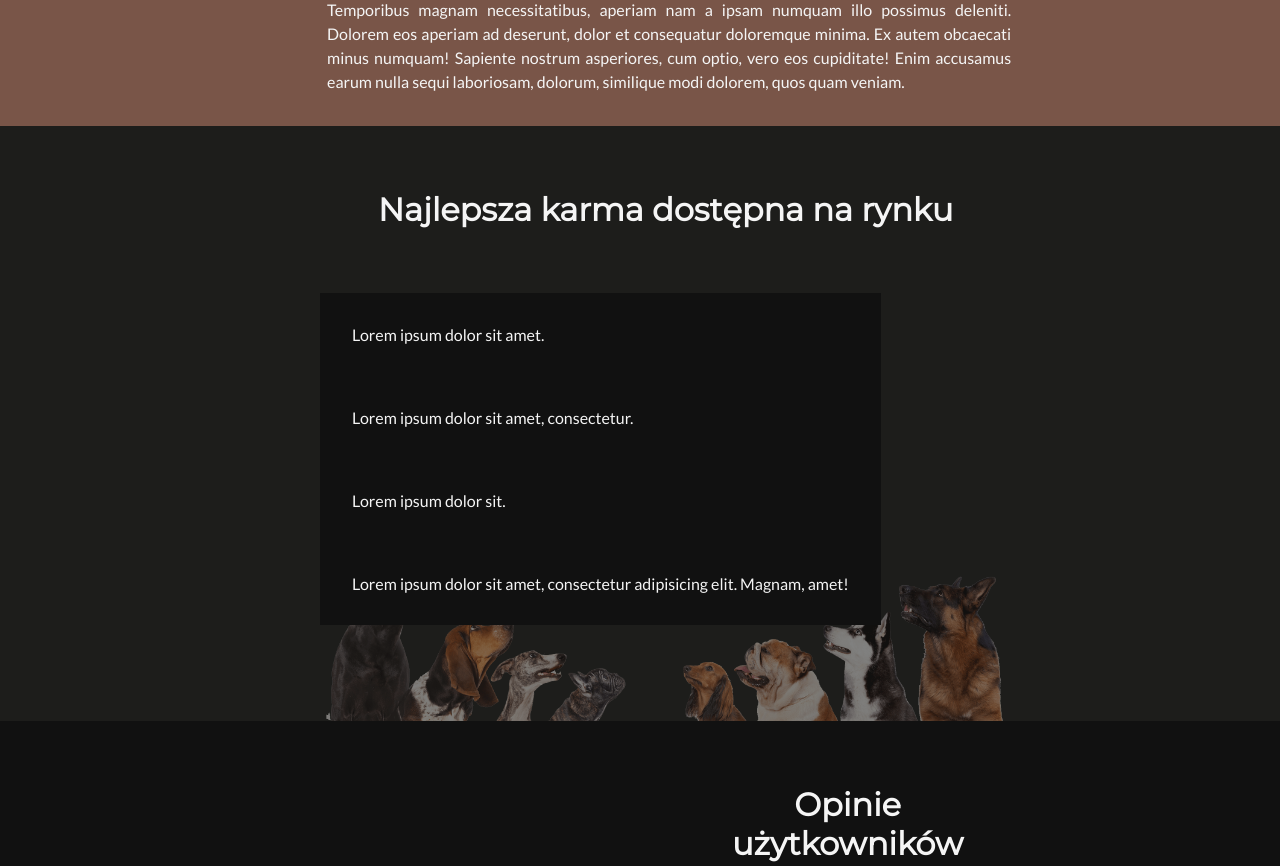
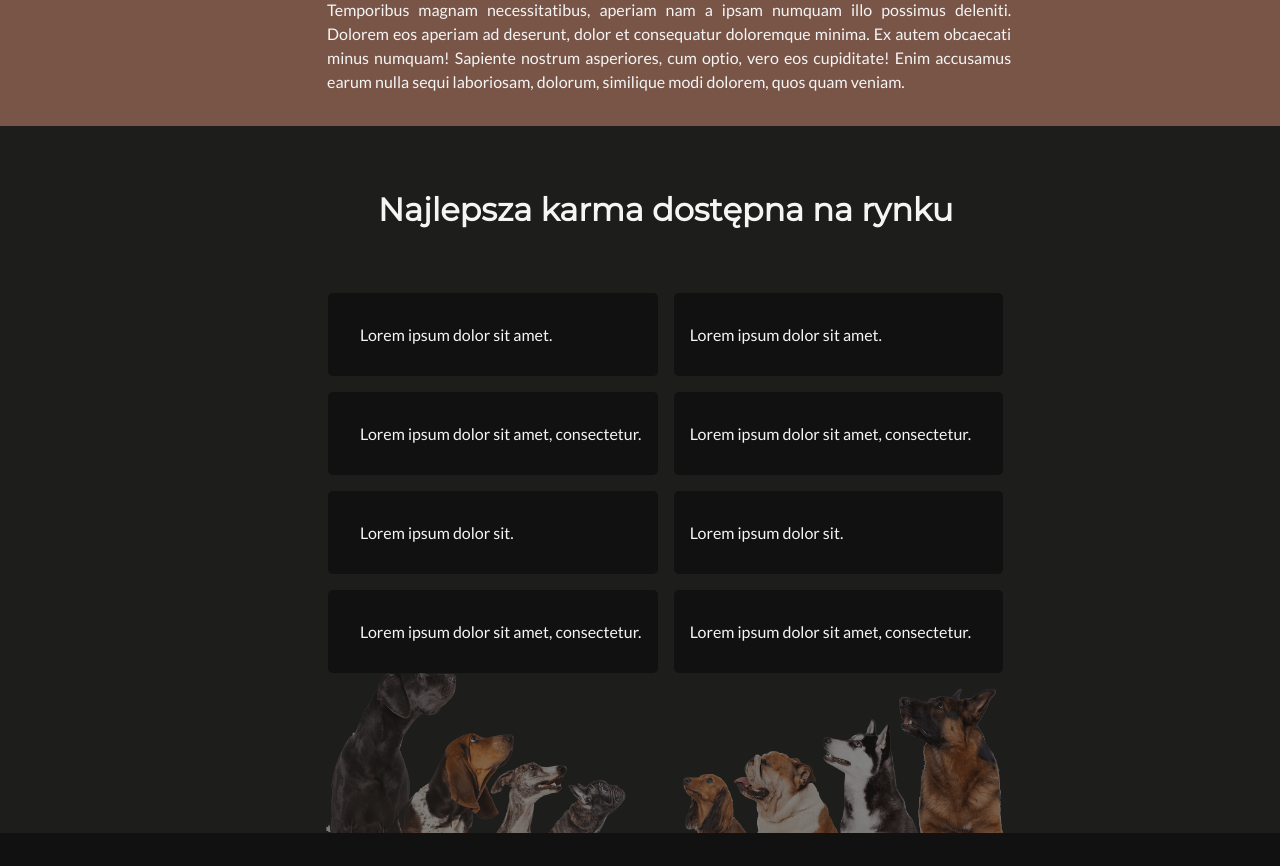
Before and after one commit to alchemedia-pl/Petvita_LP, a website: page distro/index.html in a window 1280 px wide. Shown: the part 3260-4126 px from the top of the page. Drawn offline with Linux system fonts and the light colour scheme.

Commit message:
Almost there

```diff
--- a/distro/index.html
+++ b/distro/index.html
@@ -84,9 +84,14 @@
 				<div id='S4a_feature1'>Lorem ipsum dolor sit amet.</div>
 				<div id='S4a_feature2'>Lorem ipsum dolor sit amet, consectetur.</div>
 				<div id='S4a_feature3'>Lorem ipsum dolor sit.</div>
-				<div id='S4a_feature4'>Lorem ipsum dolor sit amet, consectetur adipisicing elit. Magnam, amet!</div>
+				<div id='S4a_feature4'>Lorem ipsum dolor sit amet, consectetur.</div>
 			</div>
-
+			<div class='S4a_features'>
+				<div id='S4a_feature5'>Lorem ipsum dolor sit amet.</div>
+				<div id='S4a_feature6'>Lorem ipsum dolor sit amet, consectetur.</div>
+				<div id='S4a_feature7'>Lorem ipsum dolor sit.</div>
+				<div id='S4a_feature8'>Lorem ipsum dolor sit amet, consectetur.</div>
+			</div>
 		</div>
 
 		<!-- Sekcja 5 -->
--- a/src/style.less
+++ b/src/style.less
@@ -224,17 +224,17 @@ header {
 .S4a {
 	grid-area: S4a;
 	display: grid;
-	place-items: start start;
+	place-items: center center;
 	background: bottom / contain no-repeat url('../images/S4a_background.png');
 	margin: 0 20em 0 20em;
-	grid-template-columns: auto;
+	grid-template-columns: auto auto;
 	grid-template-rows: repeat(auto, 5);
 	grid-template-areas:
-		"h1_S4a"
-		"S4a_feature1"
-		"S4a_feature2"
-		"S4a_feature3"
-		"S4a_feature4"
+		"h1_S4a h1_S4a"
+		"S4a_feature1 S4a_feature5"
+		"S4a_feature2 S4a_feature6"
+		"S4a_feature3 S4a_feature7"
+		"S4a_feature4 S4a_feature8"
 }
 
 #h1_S4a {
@@ -245,31 +245,69 @@ header {
 
 #S4a_feature1 {
 	grid-area: S4a_feature1;
-	padding: 2em 2em 2em 2em;
+	padding: 2em 1em 2em 2em;
 	background: #111;
+	margin-bottom: 1em;
+	border-radius: 5px;
 }
 
 #S4a_feature2 {
 	grid-area: S4a_feature2;
-	padding: 2em 2em 2em 2em;
+	padding: 2em 1em 2em 2em;
 	background: #111;
+	margin-bottom: 1em;
+	border-radius: 5px;
 }
 
 #S4a_feature3 {
 	grid-area: S4a_feature3;
-	padding: 2em 2em 2em 2em;
+	padding: 2em 1em 2em 2em;
 	background: #111;
+	margin-bottom: 1em;
+	border-radius: 5px;
 }
 
 #S4a_feature4 {
 	grid-area: S4a_feature4;
-	padding: 2em 2em 2em 2em;
+	padding: 2em 1em 2em 2em;
 	background: #111;
+	border-radius: 5px;
+}
+
+#S4a_feature5 {
+	grid-area: S4a_feature5;
+	padding: 2em 2em 2em 1em;
+	background: #111;
+	margin-bottom: 1em;
+	border-radius: 5px;
+}
+
+#S4a_feature6 {
+	grid-area: S4a_feature6;
+	padding: 2em 2em 2em 1em;
+	background: #111;
+	margin-bottom: 1em;
+	border-radius: 5px;
+}
+
+#S4a_feature7 {
+	grid-area: S4a_feature7;
+	padding: 2em 2em 2em 1em;
+	background: #111;
+	margin-bottom: 1em;
+	border-radius: 5px;
+}
+
+#S4a_feature8 {
+	grid-area: S4a_feature8;
+	padding: 2em 2em 2em 1em;
+	background: #111;
+	border-radius: 5px;
 }
 
 .S4a_features {
 	font-family: @text-font;
-	margin-bottom: 6em;
+	margin-bottom: 10em;
 }
 
 .S5 {
```
Also changed, not shown: distro/css/style.css.
